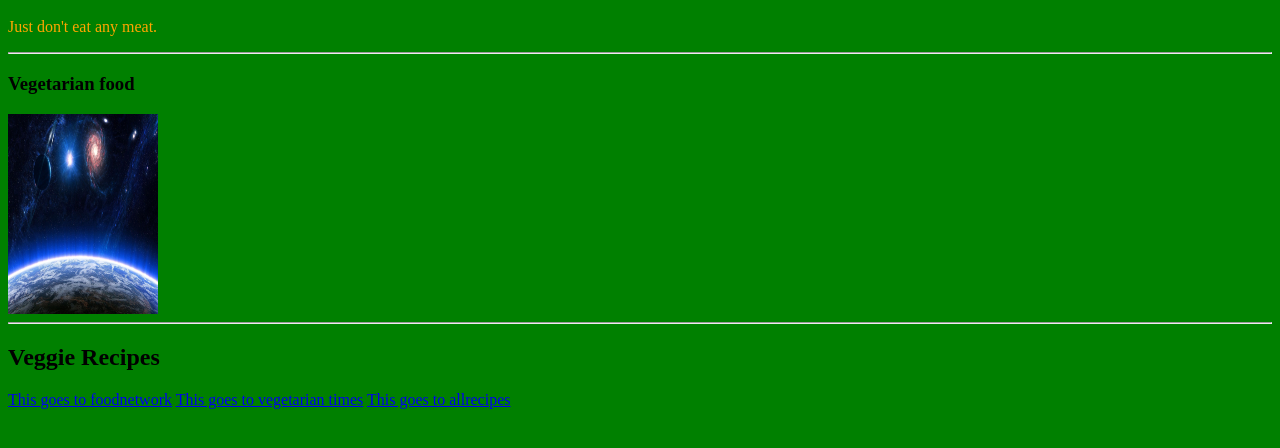
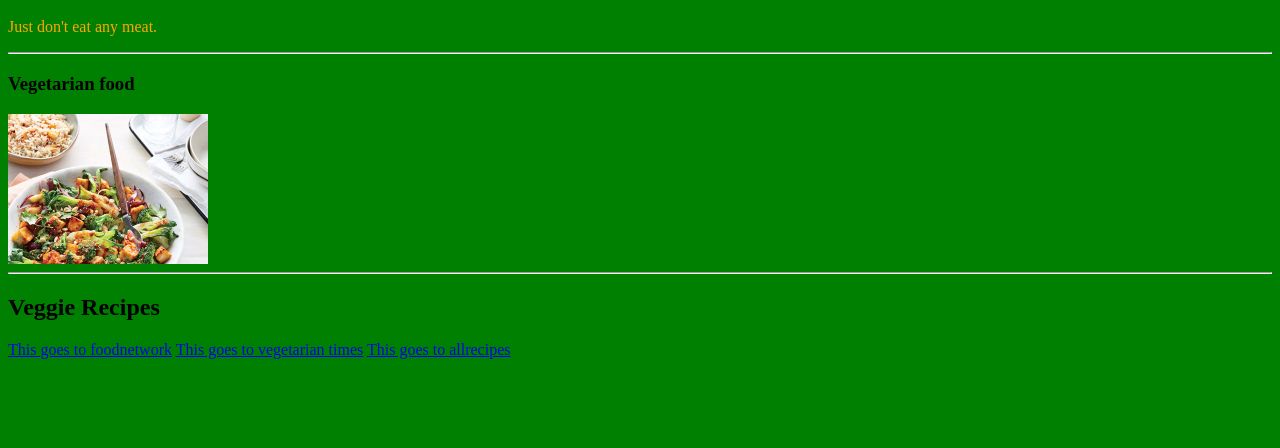
Before and after one commit to GG1223/ProjectOne, a plain HTML site: page index.html in a window 1280 px wide. Shown: the part 48-496 px from the top of the page. Drawn offline with Linux system fonts and the light colour scheme.

Commit message:
Update index.html

```diff
--- a/index.html
+++ b/index.html
@@ -5,7 +5,7 @@
   <p style="color:orange;">Just don't eat any meat.</p>
   <hr>
   <h3>Vegetarian food</h3>
-  <img src="galaxy.jpg" width="150" height="200">
+  <img src="veggie food 1.jpg" width="200" height="150">
   <hr>
   <h2>Veggie Recipes</h2>
   <a href="http://www.foodnetwork.com/topics/vegetarian-recipes">This goes to foodnetwork</a>
```
